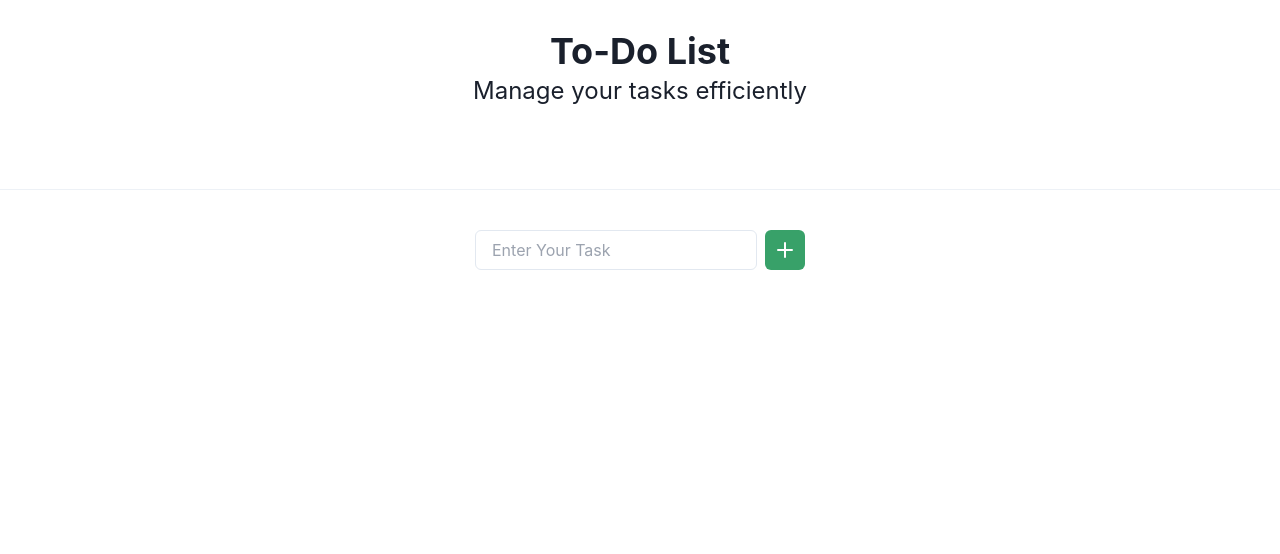
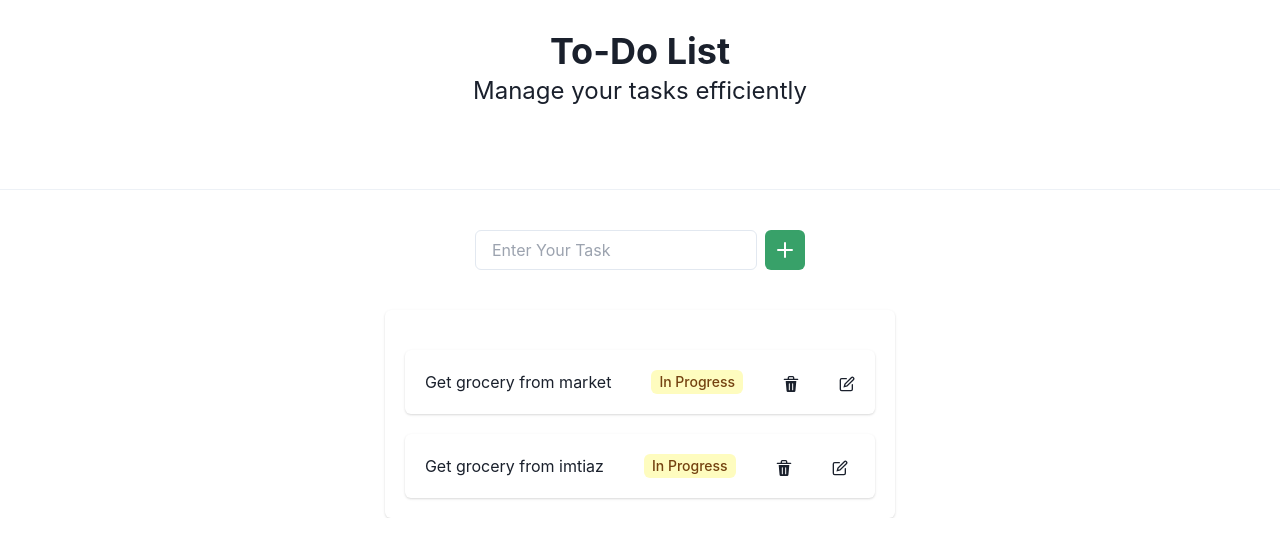
Before and after one commit to ShahzaibSE/todo-next-app, a Next.js app: page / in a window 1280 px wide. Shown: the top 554 px of the page. Built offline with nearby package versions, Linux system fonts and the light colour scheme.

Commit message:
FEAT: Updating list card

```diff
--- a/app/page.tsx
+++ b/app/page.tsx
@@ -4,15 +4,10 @@ import axios from "axios";
 import Image from "next/image";
 import { Inter } from "@next/font/google";
 import styles from "./page.module.css";
-import {
-  Text,
-  Divider,
-  Heading,
-  Box,
-  Flex,
-} from "@chakra-ui/react";
+import { Text, Divider, Heading, Box, Flex, Card, CardBody } from "@chakra-ui/react";
 // Components.
 import AddToDo from "./addToDo";
+import ToDoList from "./toDoList";
 
 const inter = Inter({ subsets: ["latin"] });
 
@@ -32,10 +27,14 @@ export default function App() {
         <Divider />
       </Flex>
       <Flex justify="center" mx={30} mt={10}>
-        <AddToDo/>
+        <AddToDo />
       </Flex>
-      <Flex justify="center" mx={30} mt={20}>
-
+      <Flex justify="center" mx={30} mt={10}>
+        <Card>
+          <CardBody>
+            <ToDoList />
+          </CardBody>
+        </Card>
       </Flex>
     </Box>
   );
--- a/app/toDoList.tsx
+++ b/app/toDoList.tsx
@@ -25,7 +25,7 @@ import { EditIcon, DeleteIcon } from "@chakra-ui/icons";
 import { getToDos } from "./todo.controller";
 import { Todo } from "../pages/api/todo/list";
 
-export default async function toDoList() {
+export default function ToDoList() {
   // let todos: Array<Todo> = await getToDos();
   let todos: Array<Todo> = [
     {
@@ -42,17 +42,17 @@ export default async function toDoList() {
   return (
     <List spacing={3}>
       <ListItem>
-        <Card>
-          <CardBody>
-            {todos.map((item) => {
-              return (
+        {todos.map((item) => {
+          return (
+            <Card key={item.id} mt={5}>
+              <CardBody>
                 <HStack spacing={10} key={item.id}>
-                  <Box>
+                  <Box maxWidth={200}>
                     <Text fontSize="md" as="p">
                       {item.name}
                     </Text>
                   </Box>
-                  <Box>
+                  <Box maxWidth={150}>
                     {item.isDone ? (
                       <Tag size="md" colorScheme="green">
                         <TagLabel>Done</TagLabel>
@@ -63,17 +63,17 @@ export default async function toDoList() {
                       </Tag>
                     )}
                   </Box>
-                  <Box>
+                  <Box maxWidth={70}>
                     <DeleteIcon />
                   </Box>
-                  <Box>
+                  <Box maxWidth={70}>
                     <EditIcon />
                   </Box>
                 </HStack>
-              );
-            })}
-          </CardBody>
-        </Card>
+              </CardBody>
+            </Card>
+          );
+        })}
       </ListItem>
     </List>
   );
```
